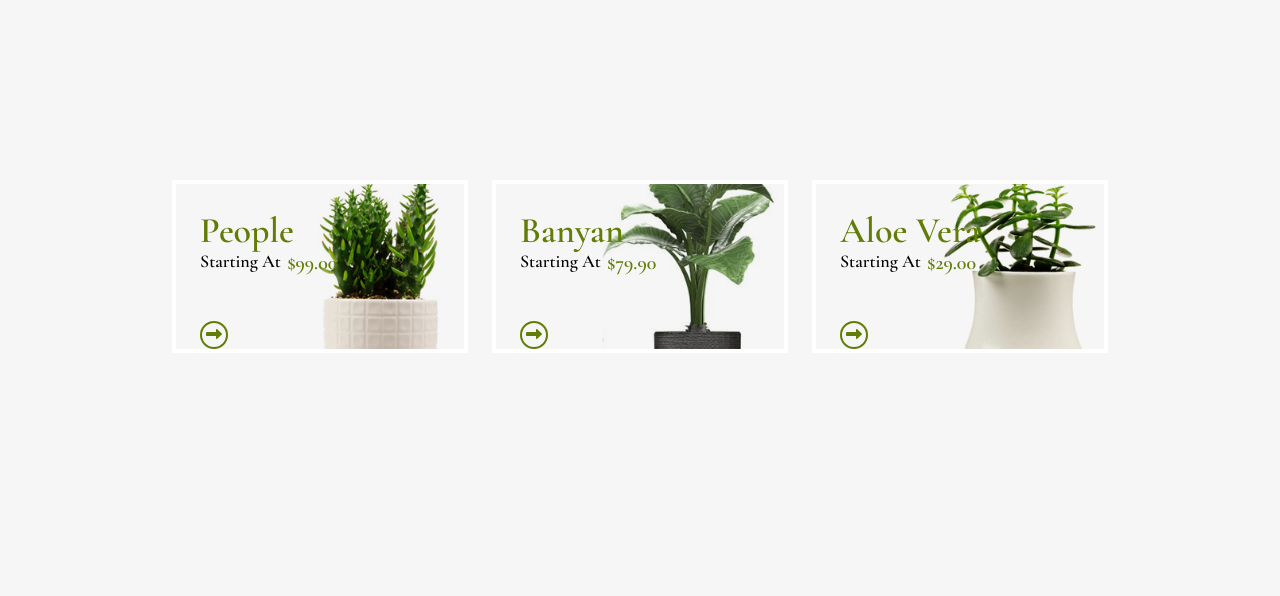
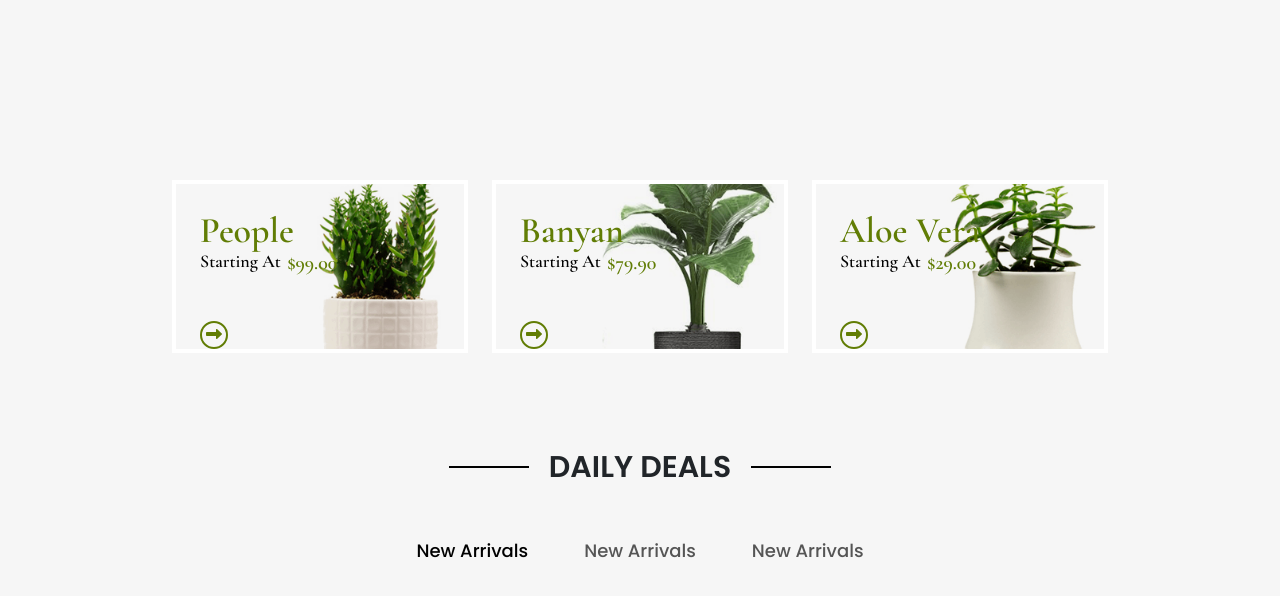
Before and after one commit to gm-nayeem/E-Commerce-Website, a website: page index.html in a window 1280 px wide. Shown: the part 584-1180 px from the top of the page. Before the commit the page ends 1033 px from the top, so only its background shows below. Drawn offline with nearby package versions, Linux system fonts and the light colour scheme; files whose address does not match are found by name.

Commit message:
daily deals title and tab list

```diff
--- a/index.html
+++ b/index.html
@@ -292,7 +292,34 @@
     </div>
     <!-- Featured Cards Ends -->
 
+    <!-- Daily Deals Starts -->
+    <div class="container">
+        <!-- section title -->
+        <div class="section-title text-center">
+            <h2>Daily Deals</h2>
+            <p></p>
+        </div>
 
+        <!-- tab list -->
+        <div class="product-tab-list text-center nav nav-pills" roll="tablist">
+            <div class="nav-item">
+                <a href="#" class="nav-link active">
+                    <h4>New Arrivals</h4>
+                </a>
+            </div>
+            <div class="nav-item">
+                <a href="#" class="nav-link">
+                    <h4>New Arrivals</h4>
+                </a>
+            </div>
+            <div class="nav-item">
+                <a href="#" class="nav-link">
+                    <h4>New Arrivals</h4>
+                </a>
+            </div>
+        </div>
+    </div>
+    <!-- Daily Deals Ends -->
 
 
     <!-- JavaScript Bundle with Popper -->
--- a/scss/main.scss
+++ b/scss/main.scss
@@ -175,3 +175,61 @@ body {
 		transform: scale(1.2)
 	}
 }
+
+// daily deals section title
+.section-title {
+	h2 {
+		font-size: 30px;
+		font-weight: 600;
+		text-transform: uppercase;
+		display: inline-block;
+		margin: 0;
+		line-height: 36px;
+		position: relative;
+
+		&:before,
+		&:after {
+			position: absolute;
+			top: 17px;
+			width: 80px;
+			height: 2px;
+			content: "";
+			background-color: #000;
+		}
+
+		&:before {
+			left: -100px;
+		}
+
+		&:after {
+			right: -100px;
+		}
+	}
+}
+
+// daily deals product tab list
+.product-tab-list {
+	justify-content: center;
+	padding-top: 30px;
+	padding-bottom: 55px;
+
+	.nav-link {
+		background-color: transparent !important;
+		margin: 0 12px;
+		display: block;
+		padding: 8px 16px;
+	}
+
+	a.active h4, a h4:hover {
+		color: #000;
+	}
+
+	a h4 {
+		font-size: 18px;
+		font-weight: 500;
+		margin: 0;
+		transition: all 0.3s ease 0s;
+		color: #555;
+		line-height: 24px;
+	}
+}
```
Also changed, not shown: css/style.css, 1 other file.
